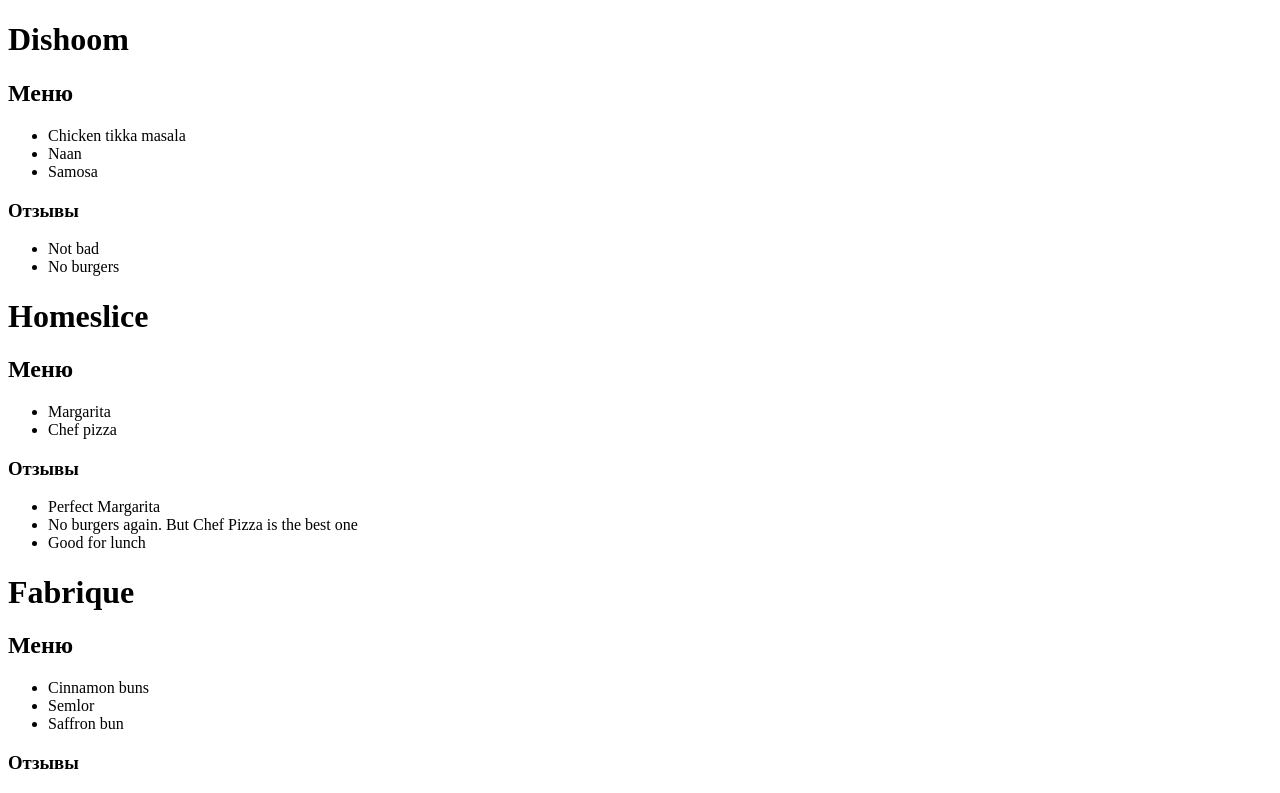
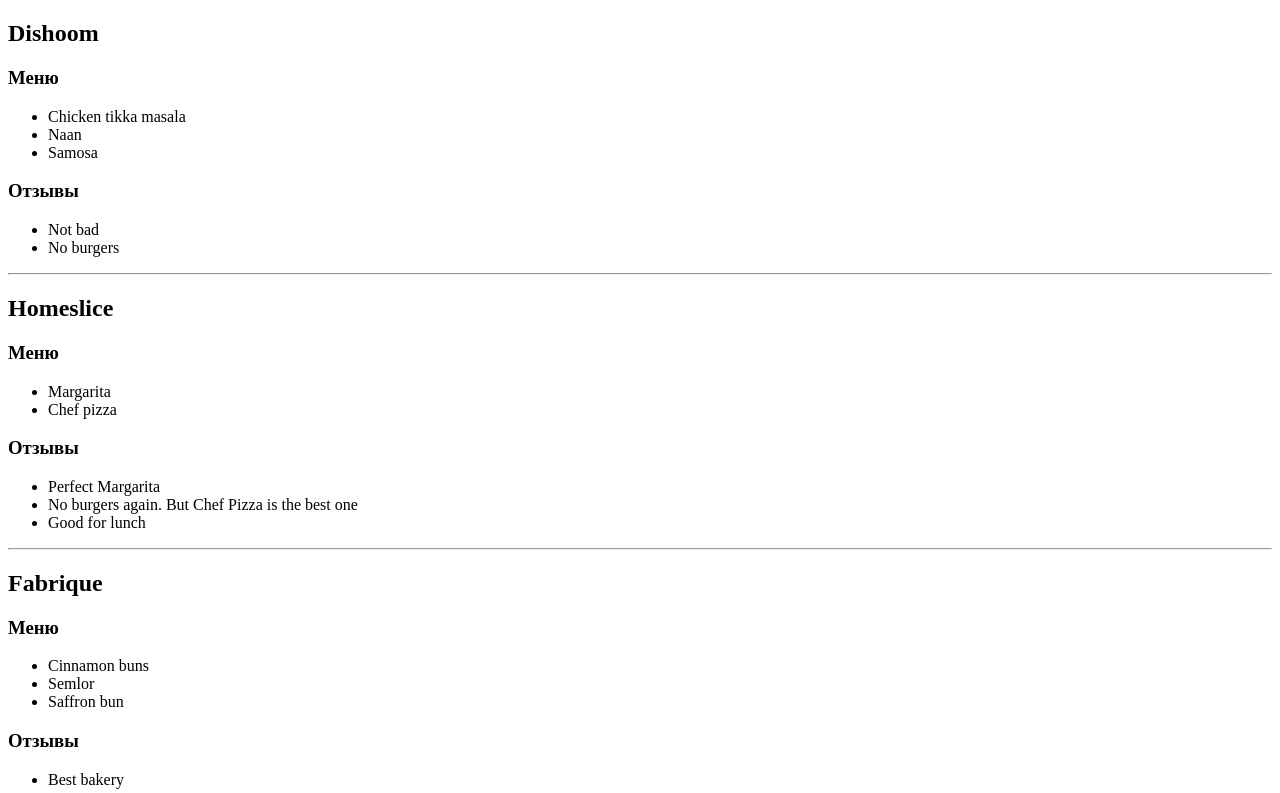
Before and after one commit to logivad/food-taxi, a React (Vite) app: page / in a window 1280 px wide. Shown: the top 793 px of the page. Built offline with nearby package versions, Linux system fonts and the light colour scheme.

Commit message:
Review fixes

```diff
--- a/src/main.tsx
+++ b/src/main.tsx
@@ -1,6 +1,5 @@
 import { createRoot } from 'react-dom/client';
 import { restaurants } from '../mocks/restaurants';
-import { Fragment } from 'react/jsx-runtime';
 
 const root = document.getElementById('root');
 if (root) {
@@ -9,9 +8,9 @@ if (root) {
   reactRoot.render(
     <>
       {restaurants.map((restaurant) => (
-        <Fragment key={restaurant.id}>
-          <h1>{restaurant.name}</h1>
-          <h2>Меню</h2>
+        <section key={restaurant.id}>
+          <h2>{restaurant.name}</h2>
+          <h3>Меню</h3>
 
           <ul>
             {restaurant.menu.map((menuItem) => (
@@ -25,7 +24,8 @@ if (root) {
               <li key={review.id}>{review.text}</li>
             ))}
           </ul>
-        </Fragment>
+          <hr />
+        </section>
       ))}
     </>,
   );
```
Also changed, not shown: eslint.config.js (+9 -6 lines).
